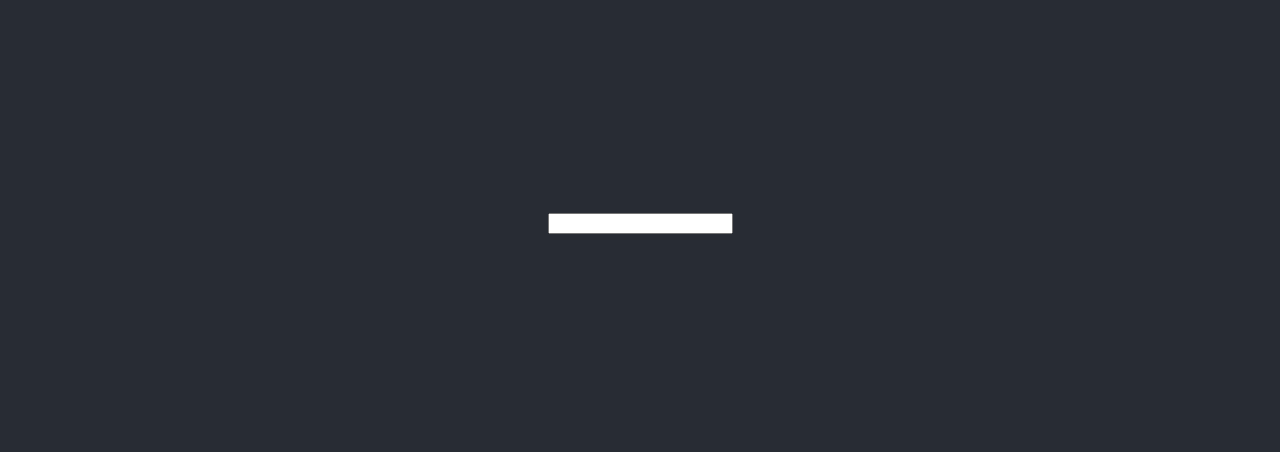
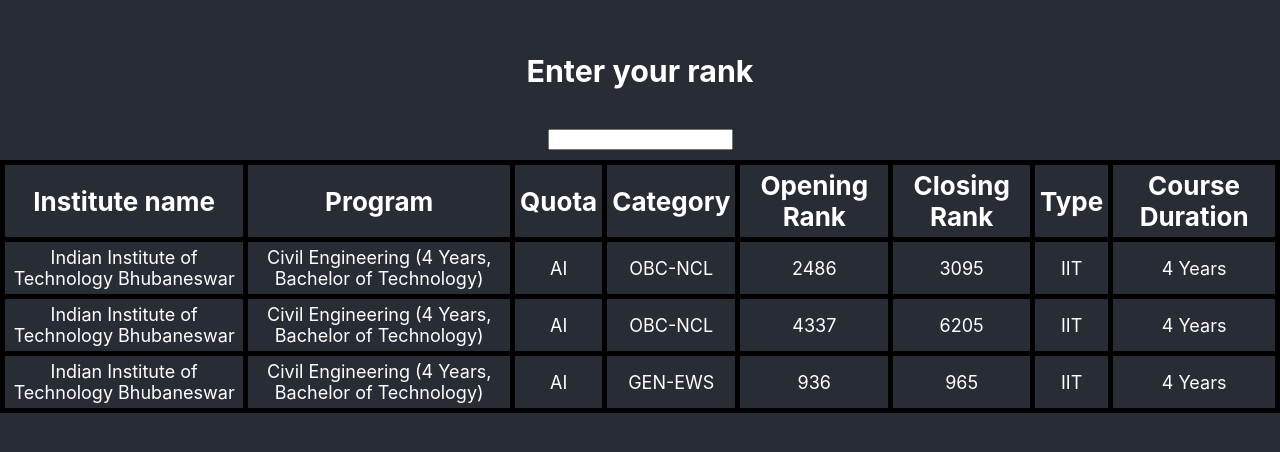
Before and after one commit to 2AMDevs/no-bs-college-predictor, a React (Create React App) app: page / in a window 1280 px wide. Shown: the part 182-634 px from the top of the page. Built offline with nearby package versions, Linux system fonts and the light colour scheme.

Commit message:
basic ui

```diff
--- a/src/App.css
+++ b/src/App.css
@@ -1,10 +1,5 @@
 .App {
   text-align: center;
-}
-
-.App-logo {
-  height: 40vmin;
-  pointer-events: none;
 }
 
 .App-header {
--- a/src/App.js
+++ b/src/App.js
@@ -1,6 +1,6 @@
 import React from 'react';
 
-import CollegePredictor from './CollegePredictor/CollegePredictor'
+import CollegePredictor from './CollegePredictor/CollegePredictor';
 
 import './App.css';
 
--- a/src/CollegePredictor/CollegePredictor.css
+++ b/src/CollegePredictor/CollegePredictor.css
@@ -0,0 +1,3 @@
+.rank-input {
+  margin-bottom: 10px;
+}
--- a/src/CollegePredictor/CollegePredictor.js
+++ b/src/CollegePredictor/CollegePredictor.js
@@ -1,11 +1,62 @@
 import React from 'react';
 
+import PredictionTable from '../PredictionTable/PredictionTable'
+import { collegeData } from './general-2019.js';
 import './CollegePredictor.css';
 
-function CollegePredictor() {
+function CollegePredictor () {
+  const colleges = [
+    {
+        "institute": "Indian Institute  of Technology Bhubaneswar",
+        "program": "Civil Engineering (4 Years, Bachelor of Technology)",
+        "quota": "AI",
+        "category": "OBC-NCL",
+        "seat": "Gender-Neutral",
+        "openingRank": 2486,
+        "closingRank": 3095,
+        "type": "IIT",
+        "courseDuration": "4 Years",
+        "year": 2019
+    },
+    {
+        "institute": "Indian Institute  of Technology Bhubaneswar",
+        "program": "Civil Engineering (4 Years, Bachelor of Technology)",
+        "quota": "AI",
+        "category": "OBC-NCL",
+        "seat": "Female-Only",
+        "openingRank": 4337,
+        "closingRank": 6205,
+        "type": "IIT",
+        "courseDuration": "4 Years",
+        "year": 2019
+    },
+    {
+        "institute": "Indian Institute  of Technology Bhubaneswar",
+        "program": "Civil Engineering (4 Years, Bachelor of Technology)",
+        "quota": "AI",
+        "category": "GEN-EWS",
+        "seat": "Gender-Neutral",
+        "openingRank": 936,
+        "closingRank": 965,
+        "type": "IIT",
+        "courseDuration": "4 Years",
+        "year": 2019
+    },
+  ]
+  const filterColleges = (e) => {
+    console.log(collegeData.length);
+    console.log(e.target.value);
+  }
+
   return (
     <div className="college-predictor">
-    <input />
+      <h3>Enter your rank</h3>
+      <input
+        type="number"
+        className="rank-input"
+        onChange={filterColleges}
+      />
+      <PredictionTable colleges={colleges}/>
     </div>
   );
 }
--- /dev/null
+++ b/src/PredictionTable/PredictionTable.css
@@ -0,0 +1,9 @@
+table, th, td {
+  border: 5px solid black;
+  border-collapse: collapse;
+  padding: 5px;
+}
+
+td {
+  font-size: 18px;
+}
--- /dev/null
+++ b/src/PredictionTable/PredictionTable.js
@@ -0,0 +1,40 @@
+import React from 'react';
+
+import './PredictionTable.css';
+
+function PredictionTable ({ colleges }) {
+  console.log(colleges);
+
+  return (
+    <div className="college-table">
+      <table>
+        <tr>
+          <th>Institute name</th>
+          <th>Program</th>
+          <th>Quota</th>
+          <th>Category</th>
+          <th>Opening Rank</th>
+          <th>Closing Rank</th>
+          <th>Type</th>
+          <th>Course Duration</th>
+        </tr>
+        {(colleges || []).map((college) => {
+          return (
+            <tr>
+              <td title={college.institute}>{college.institute}</td>
+              <td title={college.program}>{college.program}</td>
+              <td title={college.quota}>{college.quota}</td>
+              <td title={college.category}>{college.category}</td>
+              <td title={college.openingRank}>{college.openingRank}</td>
+              <td title={college.closingRank}>{college.closingRank}</td>
+              <td title={college.type}>{college.type}</td>
+              <td title={college.courseDuration}>{college.courseDuration}</td>
+            </tr>
+          );
+        })}
+      </table>
+    </div>
+  );
+}
+
+export default PredictionTable;
```
Also changed, not shown: src/CollegePredictor/general-2019.js.
